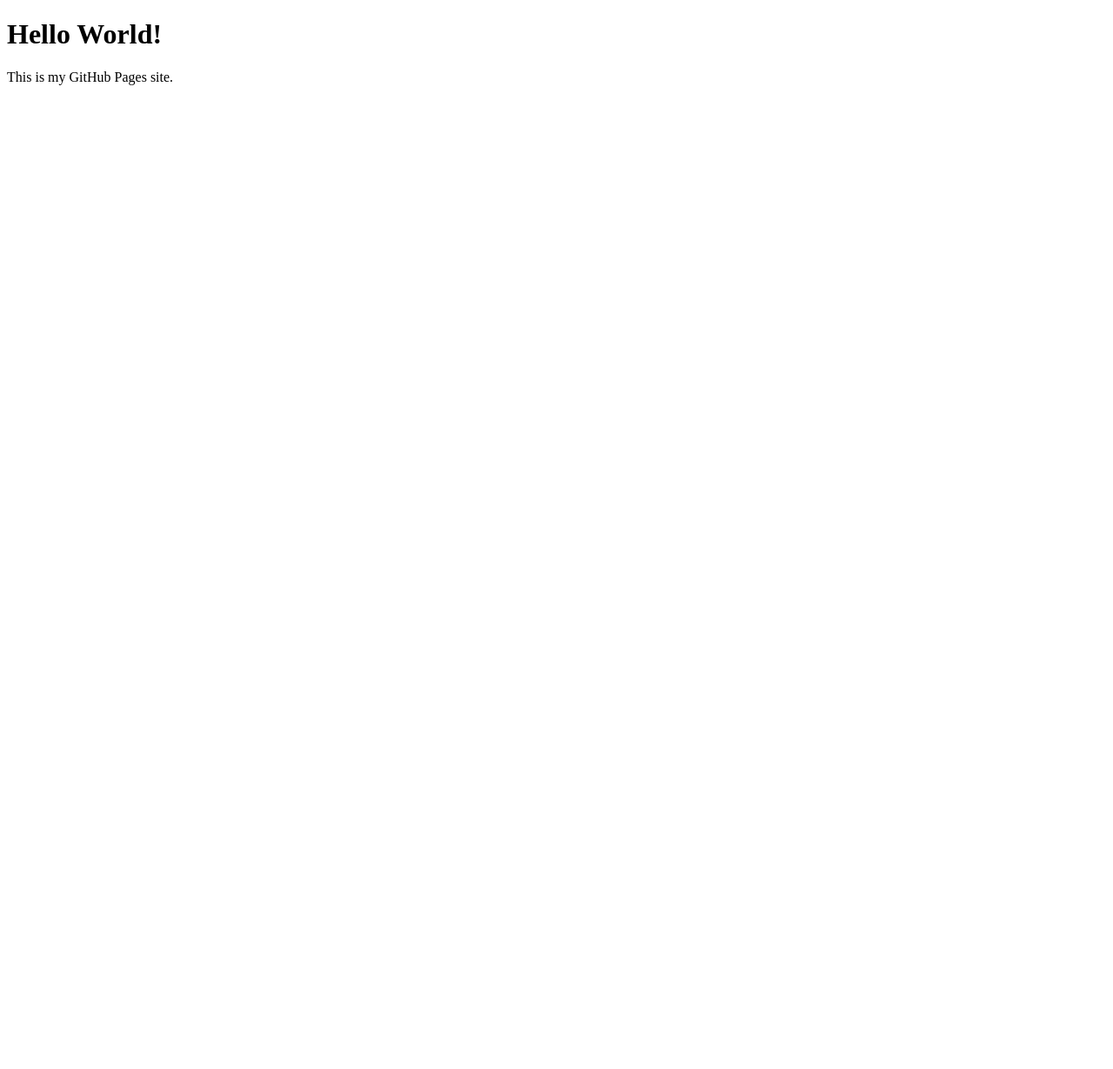
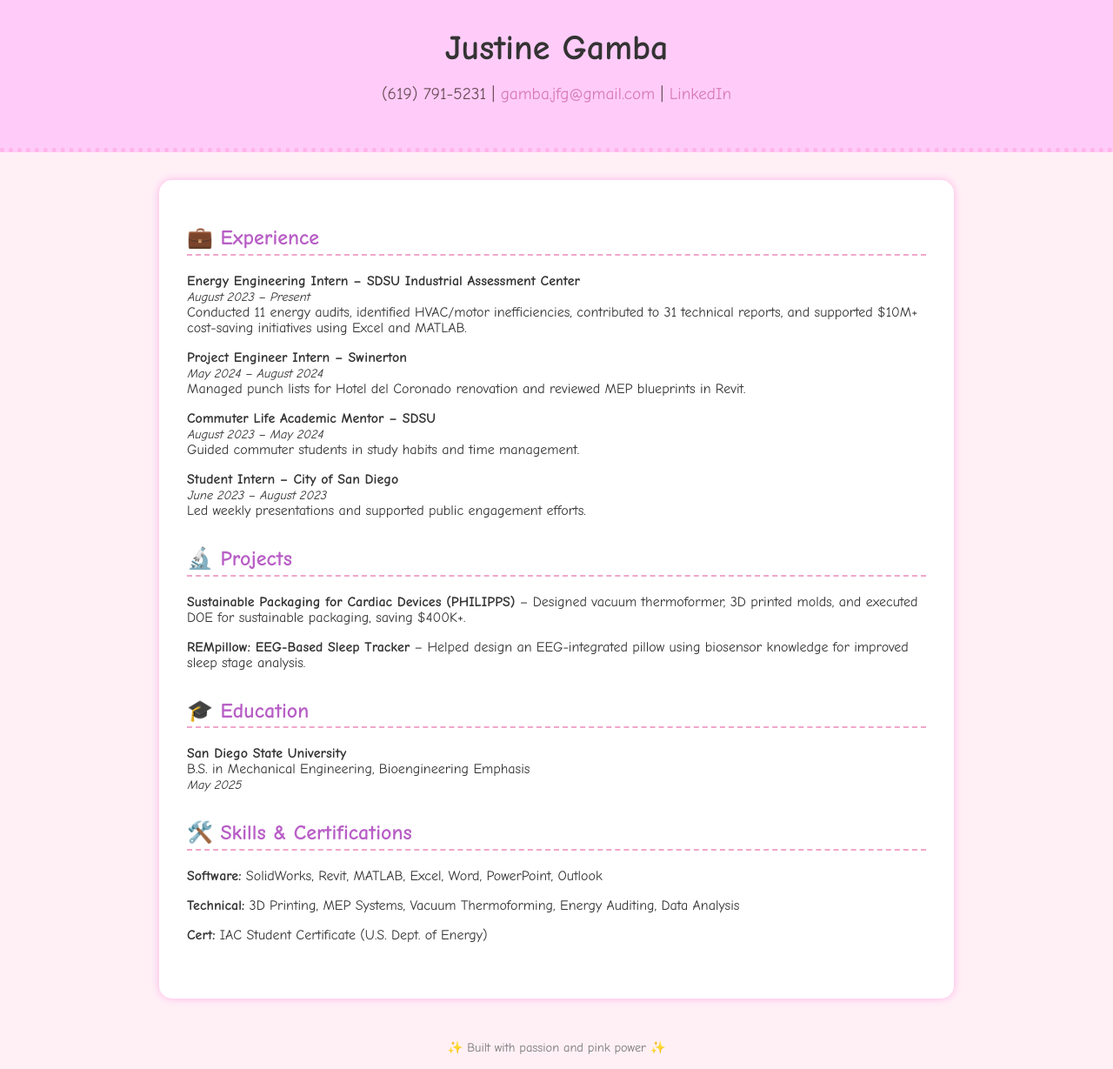
Before and after one commit to justinegamba/JustineGamba, a plain HTML site: page index.html in a window 1280 px wide. Shown: the whole page at 87% size. Before the commit the page ends 800 px from the top, so only its background shows below. Drawn offline with Linux system fonts and the light colour scheme.

Commit message:
Update index.html
added resume

```diff
--- a/index.html
+++ b/index.html
@@ -1,10 +1,161 @@
 <!DOCTYPE html>
-<html>
-  <head>
-    <title>My GitHub Website</title>
-  </head>
-  <body>
-    <h1>Hello World!</h1>
-    <p>This is my GitHub Pages site.</p>
-  </body>
+<html lang="en">
+<head>
+  <meta charset="UTF-8" />
+  <meta name="viewport" content="width=device-width, initial-scale=1.0"/>
+  <title>Justine Gamba | Mechanical Engineer</title>
+  <style>
+    body {
+      font-family: "Comic Sans MS", "Helvetica", sans-serif;
+      background: #fff0f6;
+      color: #333;
+      margin: 0;
+      padding: 0;
+    }
+
+    header {
+      background-color: #ffccf9;
+      text-align: center;
+      padding: 2rem;
+      border-bottom: 5px dotted #ffb3e6;
+    }
+
+    header h1 {
+      margin: 0;
+      font-size: 2.5rem;
+    }
+
+    header p {
+      font-size: 1.2rem;
+      color: #6b4c57;
+    }
+
+    .container {
+      max-width: 850px;
+      margin: 2rem auto;
+      background: #fff;
+      border-radius: 15px;
+      box-shadow: 0 0 10px #ffb3e6;
+      padding: 2rem;
+    }
+
+    h2 {
+      color: #b85fc6;
+      border-bottom: 2px dashed #f0a6ca;
+      padding-bottom: 0.3rem;
+    }
+
+    ul {
+      list-style: none;
+      padding-left: 0;
+    }
+
+    li {
+      margin-bottom: 1rem;
+    }
+
+    .footer {
+      text-align: center;
+      font-size: 0.9rem;
+      color: #777;
+      padding: 1rem;
+      margin-top: 2rem;
+    }
+
+    a {
+      color: #d67ab1;
+      text-decoration: none;
+    }
+
+    a:hover {
+      text-decoration: underline;
+    }
+
+    .job-title {
+      font-weight: bold;
+    }
+
+    .date {
+      font-style: italic;
+      font-size: 0.9rem;
+    }
+
+    .section {
+      margin-bottom: 2rem;
+    }
+  </style>
+</head>
+<body>
+  <header>
+    <h1>Justine Gamba</h1>
+    <p>(619) 791-5231 | <a href="mailto:gamba.jfg@gmail.com">gamba.jfg@gmail.com</a> |
+      <a href="https://linkedin.com/in/justinefg/">LinkedIn</a></p>
+  </header>
+
+  <div class="container">
+
+    <div class="section">
+      <h2>💼 Experience</h2>
+      <ul>
+        <li>
+          <span class="job-title">Energy Engineering Intern – SDSU Industrial Assessment Center</span><br>
+          <span class="date">August 2023 – Present</span><br>
+          Conducted 11 energy audits, identified HVAC/motor inefficiencies, contributed to 31 technical reports, and supported $10M+ cost-saving initiatives using Excel and MATLAB.
+        </li>
+        <li>
+          <span class="job-title">Project Engineer Intern – Swinerton</span><br>
+          <span class="date">May 2024 – August 2024</span><br>
+          Managed punch lists for Hotel del Coronado renovation and reviewed MEP blueprints in Revit.
+        </li>
+        <li>
+          <span class="job-title">Commuter Life Academic Mentor – SDSU</span><br>
+          <span class="date">August 2023 – May 2024</span><br>
+          Guided commuter students in study habits and time management.
+        </li>
+        <li>
+          <span class="job-title">Student Intern – City of San Diego</span><br>
+          <span class="date">June 2023 – August 2023</span><br>
+          Led weekly presentations and supported public engagement efforts.
+        </li>
+      </ul>
+    </div>
+
+    <div class="section">
+      <h2>🔬 Projects</h2>
+      <ul>
+        <li>
+          <strong>Sustainable Packaging for Cardiac Devices (PHILIPPS)</strong> – Designed vacuum thermoformer, 3D printed molds, and executed DOE for sustainable packaging, saving $400K+.
+        </li>
+        <li>
+          <strong>REMpillow: EEG-Based Sleep Tracker</strong> – Helped design an EEG-integrated pillow using biosensor knowledge for improved sleep stage analysis.
+        </li>
+      </ul>
+    </div>
+
+    <div class="section">
+      <h2>🎓 Education</h2>
+      <ul>
+        <li>
+          <strong>San Diego State University</strong><br>
+          B.S. in Mechanical Engineering, Bioengineering Emphasis<br>
+          <span class="date">May 2025</span>
+        </li>
+      </ul>
+    </div>
+
+    <div class="section">
+      <h2>🛠️ Skills & Certifications</h2>
+      <ul>
+        <li><strong>Software:</strong> SolidWorks, Revit, MATLAB, Excel, Word, PowerPoint, Outlook</li>
+        <li><strong>Technical:</strong> 3D Printing, MEP Systems, Vacuum Thermoforming, Energy Auditing, Data Analysis</li>
+        <li><strong>Cert:</strong> IAC Student Certificate (U.S. Dept. of Energy)</li>
+      </ul>
+    </div>
+
+  </div>
+
+  <div class="footer">
+    ✨ Built with passion and pink power ✨
+  </div>
+</body>
 </html>
```
